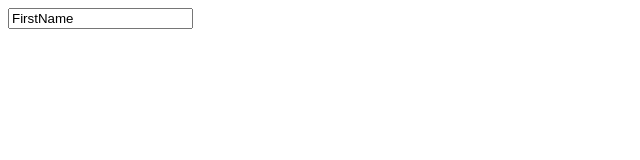
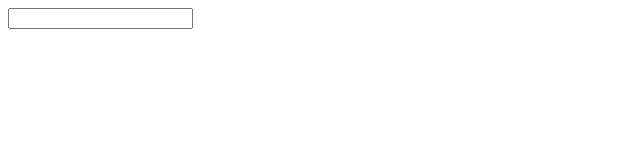
Before and after one commit to DNishadini/React_Start_Projects, a React (Vite) app: page / in a window 1280 px wide. Shown: the top 160 px of the page, without its empty margins (0-640 px from the left). Built offline with nearby package versions, Linux system fonts and the light colour scheme.

Commit message:
Handling Input Fields 2

```diff
--- a/src/components/Form.jsx
+++ b/src/components/Form.jsx
@@ -1,8 +1,20 @@
+import { useState } from "react";
+
 export default function Form() {
+  const [name, setName] = useState("");
+  function handleChange(e) {
+    console.log(e.target.value);
+  }
   return (
     <div>
       <form>
-        <input type="text" value="FirstName" />
+        <input
+          onChange={function demo(e) {
+            return handleChange(e);
+          }}
+          type="text"
+          value={name}
+        />
       </form>
     </div>
   );
```
